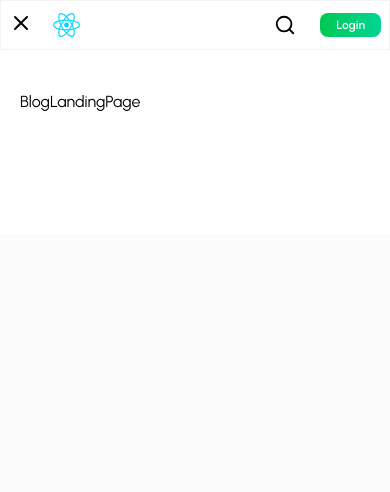
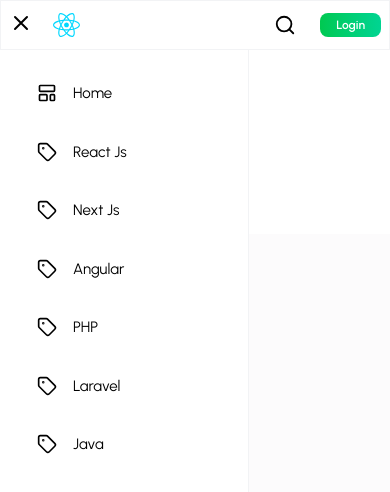
Before and after one commit to mgarciamdev/Blog, a React (Vite) app in the folder frontend/blog-app/: page / in a window 390 px wide. Both pictures are taken after a click on the button 21 px from the left and 23 px from the top of the page. Shown: the top 492 px of the page. Built offline with nearby package versions, Linux system fonts and the light colour scheme.

Commit message:
Modificacion a BlogNavbar y se agrega el componente SideMenu con su respectivo codigo

```diff
--- a/frontend/blog-app/src/components/Layouts/BlogLayout/BlogNavbar.jsx
+++ b/frontend/blog-app/src/components/Layouts/BlogLayout/BlogNavbar.jsx
@@ -7,6 +7,7 @@ import { BLOG_NAVBAR_DATA } from '../../../utils/data';
 
 import Logo from '../../../assets/react.svg'
 import { FaCircleChevronDown, FaCircleChevronUp } from 'react-icons/fa6';
+import SideMenu from '../SideMenu';
 
 const BlogNavbar = ({ activeMenu }) => {
     const [openSideMenu, setOpenSideMenu] = useState(false);
@@ -32,7 +33,7 @@ const BlogNavbar = ({ activeMenu }) => {
                         </button>
 
                         <Link>
-                            <img src={Logo} alt="logo" className="h-[24px] md:h-[26px]" />
+                            <img src={Logo} alt="logo" className="h-6 md:h-[26px]" />
                         </Link>
 
                     </div>
@@ -103,7 +104,11 @@ const BlogNavbar = ({ activeMenu }) => {
 
                     {openSideMenu && (
                         <div className="fixed top-[61px] -ml-4 bg-white">
-
+                            <SideMenu
+                                activeMenu={activeMenu}
+                                isBlogMenu
+                                /*setOpenSideMenu={setOpenSideMenu}*/
+                            />
                         </div>
                     )}
                 </div>
--- /dev/null
+++ b/frontend/blog-app/src/components/Layouts/SideMenu.jsx
@@ -0,0 +1,159 @@
+import React, { useEffect, useState } from 'react';
+import {
+    BLOG_NAVBAR_DATA,
+    ADMIN_SIDE_MENU,
+    BLOG_USER_EXTRA_MENU,
+    MEMBER_SIDE_MENU
+} from "../../utils/data";
+import { LuLogOut } from 'react-icons/lu';
+import { useLocation, useNavigate } from 'react-router-dom';
+import { LuChevronDown, LuChevronUp } from 'react-icons/lu';
+import { useMemo } from 'react';
+
+const SideMenu = ({ activeMenu, isBlogMenu }) => {
+    const location = useLocation();
+    const user = null;
+    const [openMenu, setOpenMenu] = useState(() => []);
+    const navigate = useNavigate();
+
+    const handleClick = (route) => {
+        //Redirección especial para el dashboard segun el rol que inicio sesion
+        if (route.toLowerCase().includes("dashboard")) {
+            route = true?.role === "admin" ? "/admin/dashboard" : "/blog/dashboard";
+        }
+
+        if (route === "logout") {
+            handleLogout();
+            return;
+        }
+
+        navigate(route);
+    };
+
+    const handleLogout = () => {
+        localStorage.clear();
+
+        navigate("/", { replace: true });
+    }
+
+    // Combinamos los menús segun el contexto
+    const finalMenu = useMemo(() => {
+        if (isBlogMenu) {
+            let menu = [...BLOG_NAVBAR_DATA];
+            if (user) {
+                menu = [...menu, ...BLOG_USER_EXTRA_MENU];
+            }
+            return menu;
+        } else {
+            return user?.role === "admin" ? ADMIN_SIDE_MENU : MEMBER_SIDE_MENU;
+        }
+    }, [isBlogMenu, user]);
+
+    const toggleMenu = (id) => {
+        setOpenMenu((prev) => {
+            if (!Array.isArray(prev)) return [id]; // Realiza un fallback de seguridad
+            return prev.includes(id)
+                ? prev.filter((menuId) => menuId !== id)
+                : [...prev, id];
+        });
+    };
+
+    useEffect(() => {
+        const match = finalMenu.find(item =>
+            item.children?.some(sub => sub.path === location.pathname)
+        );
+
+        const next = match ? [match.id] : [];
+
+        // eslint-disable-next-line react-hooks/set-state-in-effect
+        setOpenMenu(prev =>
+            JSON.stringify(prev) === JSON.stringify(next) ? prev : next
+        );
+    }, [location.pathname, finalMenu]);
+
+
+    return (
+        <div className="w-64 h-[calc(100vh-61px)] bg-white border-r border-gray-200/50 p-5 fixed top-[49px] z-20">
+            {user && (
+                <div className="flex flex-col items-center justify-center gap-1 mt-3 mb-7">
+                    {user?.profileImageUrl ? (
+                        <img
+                            src={user?.profileImageUrl}
+                            alt="Profile Image"
+                            className="w-20 h-20 bg-slate-400 rounded-full"
+                        />
+                    ) : (
+                        <></>
+                    )}
+                    <div>
+                        <h5 className="text-gray-950 font-semibold text-center leading-6 mt-1">
+                            {user?.name || ""}
+                        </h5>
+                        <p className="text-[13px] font-medium text-gray-800 text-center">
+                            {user?.email || ""}
+                        </p>
+                    </div>
+                </div>
+            )}
+
+            {/* Menú Dinámico */}
+            {finalMenu.map((item, index) => (
+                <div key={`menu_${index}`} className="w-full">
+                    <button
+                        className={`w-full flex items-center gap-4 text-[15px] ${activeMenu === item.label
+                            ? "text-white bg-linear-to-r from-emerald-500 to-green-300"
+                            : ""
+                            } py-3 px-6 rounded-lg mb-3 cursor-pointer`}
+                        onClick={() => {
+                            if (item.children) {
+                                // Menú Toggle
+                                toggleMenu(item.id);
+                            } else {
+                                handleClick(item.path);
+                            }
+                        }}
+                    >
+                        <item.icon className='text-xl' />
+                        {item.label}
+
+                        {item.children && (
+                            openMenu.includes(item.id) ? (
+                                <LuChevronDown className="text-lg transition-transform duration-200" />
+                            ) : (
+                                <LuChevronUp className="text-lg transition-transform duration-200" />
+                            )
+                        )}
+                    </button>
+                    {/* Render de submenu si existen hijos */}
+                    {item.children && openMenu.includes(item.id) && (
+                        <div className="ml-8 mt-2 space-y-2">
+                            {item.children.map((subItem) => (
+                                <button
+                                    key={subItem.id}
+                                    className={`w-full flex items-center gap-1.5 text-[14px] px-4 py-2 rounded-lg ${location.pathname === subItem.path ? "text-emerald-500" : ""}`}
+                                    onClick={() => handleClick(subItem.path)}
+                                >
+                                    <subItem.icon className="text-lg" />
+                                    {subItem.label}
+                                </button>
+                            ))}
+                        </div>
+                    )}
+                </div>
+            ))}
+
+            {/* Logout */}
+            {user && (
+                <button
+                    className={`w-full flex items-center gap-4 text-[15px] py-3 px-6 rounded-lg mb-3 cursor-pointer`}
+                    onClick={() => handleLogout()}
+                >
+                    <LuLogOut className="text-xl" />
+                    Logout
+                </button>
+            )}
+        </div>
+    );
+};
+
+export default SideMenu;
```
